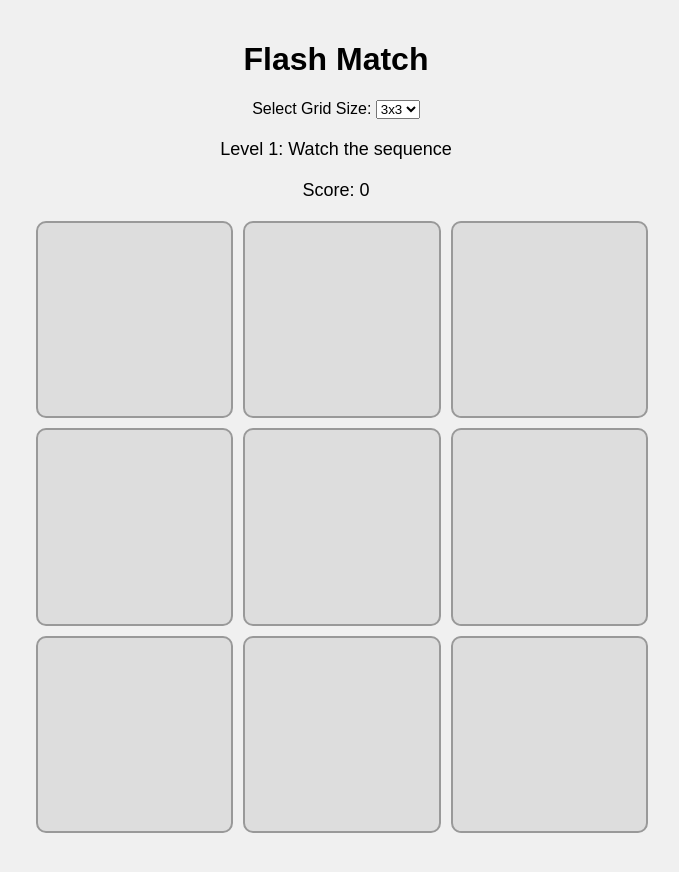
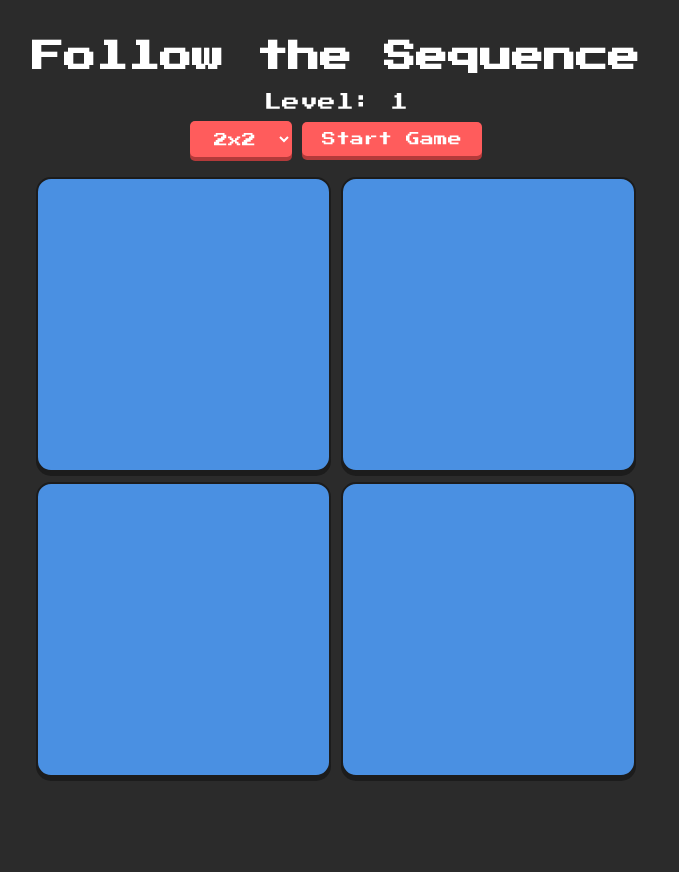
Before and after one commit to bcxmech/bcxmech.github.io, a plain HTML site: page flash_seq.html in a window 1280 px wide. Both pictures are taken after a click on the button "Start Game". Shown: the whole page, without its empty margins (304-983 px from the left). After the commit the page ends 817 px from the top, so only its background shows below. Drawn offline with Linux system fonts and the light colour scheme.

Commit message:
Update flash_seq.html

```diff
--- a/flash_seq.html
+++ b/flash_seq.html
@@ -2,261 +2,296 @@
 <html lang="en">
 <head>
   <meta charset="UTF-8">
-    <meta name="viewport" content="width=device-width, initial-scale=1.0">
-    <title>Flash Match</title>
+  <meta name="viewport" content="width=device-width, initial-scale=1">
+  <title>Follow the Sequence Game</title>
   <style>
     body {
-            font-family: Arial, sans-serif;
+      background-color: #2b2b2b;
+      display: flex;
+      flex-direction: column;
+      align-items: center;
+      font-family: 'Press Start 2P', cursive;
+      color: #fff;
+      margin: 0;
+      padding: 20px;
+      min-height: 100vh;
+      box-sizing: border-box;
+    }
+
+    h1 {
+      margin-bottom: 10px;
+    }
+
+    #controls {
+      display: flex;
+      align-items: center;
+      gap: 10px;
+      margin-bottom: 20px;
+      flex-wrap: wrap;
+      justify-content: center;
+    }
+
+    #grid-container {
+      display: grid;
+      gap: 10px;
+      justify-content: center;
+      width: 100%;
+      max-width: 600px;
+    }
+
+    .tile {
+      background-color: #4a90e2;
+      border-radius: 15px;
       display: flex;
       justify-content: center;
       align-items: center;
-            flex-direction: column;
-            min-height: 100vh;
-            margin: 0;
-            background-color: #f0f0f0;
-            padding: 20px;
-            box-sizing: border-box;
+      cursor: pointer;
+      border: 2px solid #1c1c1c;
+      transition: background-color 0.3s, transform 0.1s;
+      aspect-ratio: 1 / 1;
+      overflow: hidden;
+      box-shadow: 0 4px #1c1c1c;
     }
-        #game-container {
-            text-align: center;
-            width: 100%;
-            max-width: 600px;
+
+    .tile:active {
+      transform: translateY(4px);
+      box-shadow: none;
     }
-        #grid {
-            display: grid;
-            gap: 10px;
-            margin-bottom: 20px;
-            width: 100%;
+
+    .highlighted {
+      background-color: #FFA500; /* Orange color */
     }
-        .cell {
-            background-color: #ddd;
-            border: 2px solid #999;
-            border-radius: 10px;
-            display: flex;
-            justify-content: center;
-            align-items: center;
-            font-size: 24px;
-            cursor: pointer;
-            transition: background-color 0.3s;
-            aspect-ratio: 1 / 1;
-        }
-        .cell.highlight {
-            background-color: #ff9900;
-        }
-        .cell.correct {
-            background-color: #66cc66;
-        }
-        .cell.wrong {
-            background-color: #ff6666;
-        }
-        .cell.flushed {
-            background-color: #add8e6;
-        }
-        #status, #score {
-            margin-bottom: 20px;
-            font-size: 18px;
-        }
-        #buttons {
-            margin-top: 20px;
-        }
-        #start, #restart {
-            font-size: 16px;
+
+    #dimension-select, #start-button {
       padding: 10px 20px;
-            background-color: #4CAF50;
-            color: white;
+      font-size: 14px;
       border: none;
       border-radius: 5px;
       cursor: pointer;
-            margin: 0 10px;
+      font-family: 'Press Start 2P', cursive;
+      background-color: #ff5c5c;
+      color: #fff;
+      box-shadow: 0 4px #b33a3a;
+      transition: background-color 0.3s, transform 0.1s;
     }
-        #start:hover, #restart:hover {
-            background-color: #45a049;
+
+    #dimension-select:active, #start-button:active {
+      transform: translateY(4px);
+      box-shadow: none;
     }
-        #restart {
-            display: none;
+
+    #message {
+      margin-top: 20px;
+      font-size: 16px;
     }
-        #dimension-select {
-            margin-bottom: 20px;
+
+    #level {
+      margin: 10px 0;
+      font-size: 18px;
+    }
+
+    @media (max-width: 600px) {
+      body {
+        padding: 10px;
+      }
+
+      #dimension-select, #start-button {
+        width: 100%;
+      }
     }
   </style>
+  <!-- Google Font for Retro Look -->
+  <link href="https://fonts.googleapis.com/css2?family=Press+Start+2P&display=swap" rel="stylesheet">
 </head>
 <body>
-    <div id="game-container">
-        <h1>Flash Match</h1>
-        <label for="dimension-select">Select Grid Size:</label>
+
+  <h1>Follow the Sequence</h1>
+  <div id="level">Level: 1</div>
+  <div id="controls">
     <select id="dimension-select">
+      <option value="2">2x2</option>
       <option value="3">3x3</option>
       <option value="4">4x4</option>
       <option value="5">5x5</option>
       <option value="6">6x6</option>
-            <option value="7">7x7</option>
     </select>
-        <div id="status">Press Start to begin</div>
-        <div id="score">Score: 0</div>
-        <div id="grid"></div>
-        <div id="buttons">
-            <button id="start">Start Game</button>
-            <button id="restart">Restart Game</button>
+    <button id="start-button" onclick="startGame()">Start Game</button>
   </div>
-    </div>
+
+  <div id="grid-container"></div>
+  <div id="message"></div>
+
   <script>
-        let gridSize = 9;
+    const AudioContext = window.AudioContext || window.webkitAudioContext;
+    const audioCtx = new AudioContext();
+
     let sequence = [];
-        let playerSequence = [];
-        let score = 0;
+    let userSequence = [];
+    let currentStep = 0;
+    let lockBoard = false;
     let level = 1;
-        let gameActive = false;
-        let audioContext;
+    let dimension = 2;
+    let numTiles = dimension * dimension;
+    let tileFrequencies = [];
 
-        const soundFrequencies = [261.63, 293.66, 329.63, 349.23, 392.00, 440.00, 493.88, 523.25, 587.33, 659.25, 698.46, 783.99, 880.00, 987.77, 1046.50, 1174.66, 1318.51, 1396.91, 1567.98, 1760.00, 1975.53, 2093.00];
+    function startGame() {
+      const gridContainer = document.getElementById('grid-container');
+      gridContainer.innerHTML = '';
 
-        function initAudio() {
-            audioContext = new (window.AudioContext || window.webkitAudioContext)();
+      dimension = parseInt(document.getElementById('dimension-select').value);
+      numTiles = dimension * dimension;
+
+      gridContainer.style.gridTemplateColumns = `repeat(${dimension}, 1fr)`;
+      gridContainer.style.gridTemplateRows = `repeat(${dimension}, 1fr)`;
+
+      // Calculate frequencies for each tile
+      tileFrequencies = [];
+      const baseFrequency = 261.6; // Middle C
+      const maxFrequency = 659.25; // E5
+      const frequencyStep = (maxFrequency - baseFrequency) / (numTiles - 1);
+
+      for (let i = 0; i < numTiles; i++) {
+        tileFrequencies.push(baseFrequency + (frequencyStep * i));
       }
 
-        function play8BitSound(frequency) {
-            if (!audioContext) return;
-            const oscillator = audioContext.createOscillator();
-            oscillator.type = 'square';
-            oscillator.frequency.setValueAtTime(frequency, audioContext.currentTime);
-            oscillator.connect(audioContext.destination);
-            oscillator.start();
-            oscillator.stop(audioContext.currentTime + 0.2);
+      for (let i = 0; i < numTiles; i++) {
+        const tile = document.createElement('div');
+        tile.classList.add('tile');
+        tile.dataset.index = i;
+        tile.addEventListener('click', () => handleUserClick(tile));
+        gridContainer.appendChild(tile);
       }
 
-        function createGrid() {
-            const grid = document.getElementById('grid');
-            grid.innerHTML = '';
-            const gridDimension = Math.sqrt(gridSize);
-            grid.style.gridTemplateColumns = `repeat(${gridDimension}, 1fr)`;
+      sequence = [];
+      userSequence = [];
+      currentStep = 0;
+      lockBoard = true;
+      document.getElementById('message').textContent = '';
+      document.getElementById('level').textContent = `Level: ${level}`;
 
-            // Calculate the available width for the grid
-            const gameContainer = document.getElementById('game-container');
-            const availableWidth = gameContainer.offsetWidth;
+      setTimeout(() => {
+        generateSequence();
+      }, 500);
+    }
 
-            // Calculate cell size based on available width and grid dimension
-            const cellSize = (availableWidth - (gridDimension - 1) * 10) / gridDimension; // 10px gap between cells
+    function generateSequence() {
+      // Ensure the sequence matches the current level
+      while (sequence.length < level) {
+        sequence.push(Math.floor(Math.random() * numTiles));
+      }
+      playSequence();
+    }
 
-            for (let i = 0; i < gridSize; i++) {
-                const cell = document.createElement('div');
-                cell.className = 'cell';
-                cell.dataset.index = i;
-                cell.style.width = `${cellSize}px`;
-                cell.style.height = `${cellSize}px`;
-                cell.addEventListener('click', () => cellClicked(i));
-                grid.appendChild(cell);
+    function playSequence() {
+      lockBoard = true;
+      let delay = 0;
+      sequence.forEach((index, i) => {
+        setTimeout(() => {
+          highlightTile(index);
+        }, delay);
+        delay += 700;
+      });
+      setTimeout(() => {
+        lockBoard = false; // Allow user interaction after sequence is shown
+      }, delay);
+    }
+
+    function highlightTile(index) {
+      const tiles = document.querySelectorAll('.tile');
+      const tile = tiles[index];
+      tile.classList.add('highlighted');
+      playSound(tileFrequencies[index]);
+      setTimeout(() => {
+        tile.classList.remove('highlighted');
+      }, 400);
+    }
+
+    function handleUserClick(tile) {
+      if (lockBoard) return;
+      const tileIndex = parseInt(tile.dataset.index);
+      userSequence.push(tileIndex);
+
+      highlightTile(tileIndex);
+
+      if (userSequence[currentStep] !== sequence[currentStep]) {
+        document.getElementById('message').textContent = 'Wrong! Restarting...';
+        playErrorSound();
+        resetGame(false);
+        return;
+      }
+
+      currentStep++;
+
+      if (currentStep === sequence.length) {
+        if (sequence.length === level) {
+          document.getElementById('message').textContent = 'Level Completed! Moving to next level...';
+          levelUp();
+        } else {
+          userSequence = [];
+          currentStep = 0;
+          setTimeout(() => {
+            generateSequence();
+          }, 1000);
+        }
       }
     }
 
-        function generateSequence() {
+    function levelUp() {
+      lockBoard = true;
+      level++;
+      userSequence = [];
+      currentStep = 0;
       sequence = [];
-            for (let i = 0; i < level; i++) {
-                sequence.push(Math.floor(Math.random() * gridSize));
-            }
+      setTimeout(() => {
+        startGame();
+      }, 1500);
     }
 
-        function flashAllTiles(colorClass) {
-            const cells = document.querySelectorAll('.cell');
-            cells.forEach(cell => cell.classList.add(colorClass));
+    function resetGame(success) {
+      lockBoard = true;
+      level = 1;
+      userSequence = [];
+      currentStep = 0;
+      sequence = [];
       setTimeout(() => {
-                cells.forEach(cell => cell.classList.remove(colorClass));
+        startGame();
+      }, 1500);
+    }
+
+    function playSound(frequency) {
+      const oscillator = audioCtx.createOscillator();
+      const gainNode = audioCtx.createGain();
+
+      oscillator.type = 'square';
+      oscillator.frequency.setValueAtTime(frequency, audioCtx.currentTime);
+      gainNode.gain.setValueAtTime(0.1, audioCtx.currentTime); // Volume control
+
+      oscillator.connect(gainNode);
+      gainNode.connect(audioCtx.destination);
+
+      oscillator.start();
+      setTimeout(() => {
+        oscillator.stop();
+      }, 300);
+    }
+
+    function playErrorSound() {
+      const oscillator = audioCtx.createOscillator();
+      const gainNode = audioCtx.createGain();
+
+      oscillator.type = 'sawtooth';
+      oscillator.frequency.setValueAtTime(100, audioCtx.currentTime);
+      gainNode.gain.setValueAtTime(0.2, audioCtx.currentTime); // Volume control
+
+      oscillator.connect(gainNode);
+      gainNode.connect(audioCtx.destination);
+
+      oscillator.start();
+      setTimeout(() => {
+        oscillator.stop();
       }, 500);
     }
+  </script>
 
-        function showSequence() {
-            let i = 0;
-            const intervalId = setInterval(() => {
-                if (i < sequence.length) {
-                    flashCell(sequence[i], 'highlight');
-                    play8BitSound(soundFrequencies[sequence[i]]);
-                    i++;
-                } else {
-                    clearInterval(intervalId);
-                    setTimeout(() => {
-                        gameActive = true;
-                        updateStatus("Your turn! Repeat the sequence.");
-                    }, 500);
-                }
-            }, 1000);
-        }
-
-        function flashCell(index, className) {
-            const cell = document.querySelector(`.cell[data-index="${index}"]`);
-            cell.classList.add(className);
-            setTimeout(() => cell.classList.remove(className), 300);
-        }
-
-        function cellClicked(index) {
-            if (!gameActive) return;
-
-            playerSequence.push(index);
-            play8BitSound(soundFrequencies[index]);
-            const correct = playerSequence[playerSequence.length - 1] === sequence[playerSequence.length - 1];
-
-            if (correct) {
-                flashCell(index, 'correct');
-                score++;
-                updateScore();
-                if (playerSequence.length === sequence.length) {
-                    gameActive = false;
-                    updateStatus("Correct! Next level!");
-                    setTimeout(nextLevel, 1000);
-                }
-            } else {
-                flashCell(index, 'wrong');
-                gameActive = false;
-                updateStatus("Game Over! Try again.");
-                document.getElementById('restart').style.display = 'inline-block';
-            }
-        }
-
-        function updateStatus(message) {
-            document.getElementById('status').textContent = message;
-        }
-
-        function updateScore() {
-            document.getElementById('score').textContent = `Score: ${score}`;
-        }
-
-        function startGame() {
-            initAudio();
-            const dimension = parseInt(document.getElementById('dimension-select').value);
-            gridSize = dimension * dimension;
-            level = 1;
-            score = 0;
-            updateScore();
-            createGrid();
-            startLevel();
-        }
-
-        function startLevel() {
-            playerSequence = [];
-            gameActive = false;
-            updateStatus(`Level ${level}: Get ready...`);
-            document.getElementById('start').style.display = 'none';
-            document.getElementById('restart').style.display = 'none';
-            flashAllTiles('flushed');
-            setTimeout(() => {
-                updateStatus(`Level ${level}: Watch the sequence`);
-                generateSequence();
-                setTimeout(showSequence, 1000);
-            }, 1000);
-        }
-
-        function nextLevel() {
-            level++;
-            startLevel();
-        }
-
-        function restartGame() {
-            startGame();
-        }
-
-        document.getElementById('start').addEventListener('click', startGame);
-        document.getElementById('restart').addEventListener('click', restartGame);
-        window.addEventListener('resize', createGrid);
-
-        createGrid();
-    </script>
 </body>
 </html>
```
Lines whose indentation alone changed are shown as unchanged.
